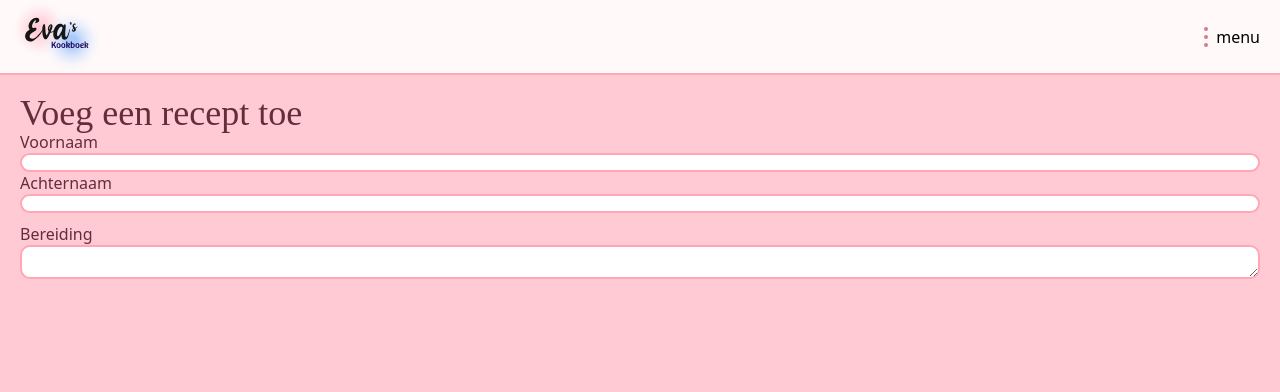
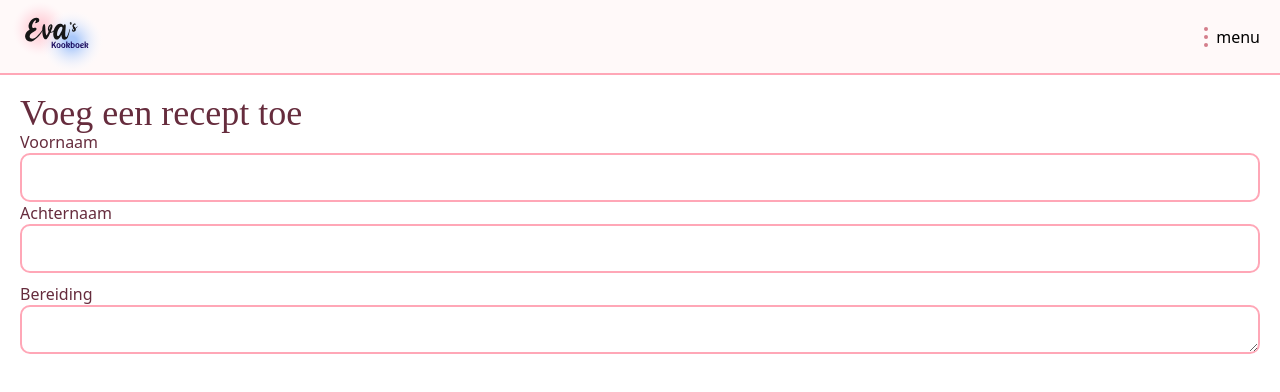
Before and after one commit to Stefan-Espant/eva-s-kookboek, a SvelteKit app: page /voeg-een-recept-toe in a window 1280 px wide. Shown: the top 392 px of the page. Built offline with nearby package versions, Linux system fonts and the light colour scheme; a web font is replaced by a local one.

Commit message:
v0.0.5
dynamic background color fix

```diff
--- a/src/routes/+page.svelte
+++ b/src/routes/+page.svelte
@@ -81,12 +81,12 @@
 </main>
 
 <style>
-    body {
-        background-color: beige;
+    main {
+        background-color: var(--color-primary-40);
     }
 
     article {
-        width: 10rem;
+        width: clamp(16rem, 100%, 20rem);
         background-color: var(--color-primary-25);
         border: var(--unit-nano) solid var(--color-primary-50);
         border-radius: var(--unit-small);
--- a/src/routes/voeg-een-recept-toe/+page.svelte
+++ b/src/routes/voeg-een-recept-toe/+page.svelte
@@ -39,6 +39,8 @@
     input, textarea {
         border: var(--unit-nano) solid var(--color-primary-50);
         border-radius: var(--unit-small);
+        height: 2.75rem;
+        padding: var(--unit-pico) var(--unit-small);
     }
 
     label {
--- a/static/styles/global.css
+++ b/static/styles/global.css
@@ -41,11 +41,11 @@
 }
 
 body {
-    background-color: var(--color-primary-40);
     font-family: 'bree-regular', system-ui, -apple-system, BlinkMacSystemFont, 'Segoe UI', Roboto, Oxygen, Ubuntu, Cantarell, 'Open Sans', 'Helvetica Neue', sans-serif;
 }
 
 main {
+    height: 100vh;
     padding: var(--unit-default);
 }
 
@@ -120,3 +120,12 @@ form button {
     border: var(--unit-nano) solid var(--color-primary-125);
     background-color: var(--color-primary-100);
 }
+
+input:is(:focus, :focus-visible) {
+    border: var(--unit-nano) solid var(--color-primary-100);
+}
+
+textarea:is(:focus-visible) {
+    border: var(--unit-nano) solid var(--color-primary-100);
+    outline: unset;
+}
```
